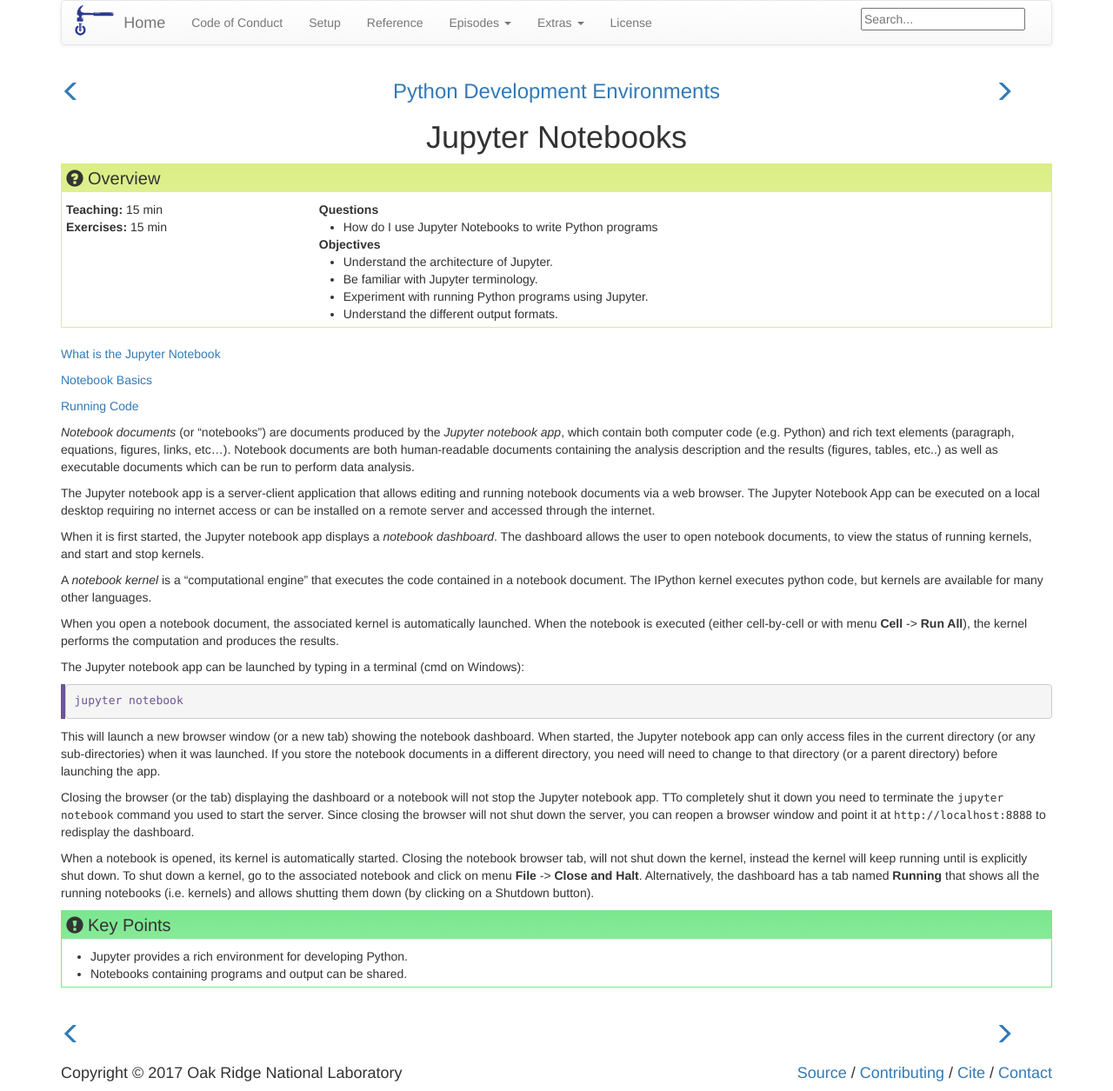
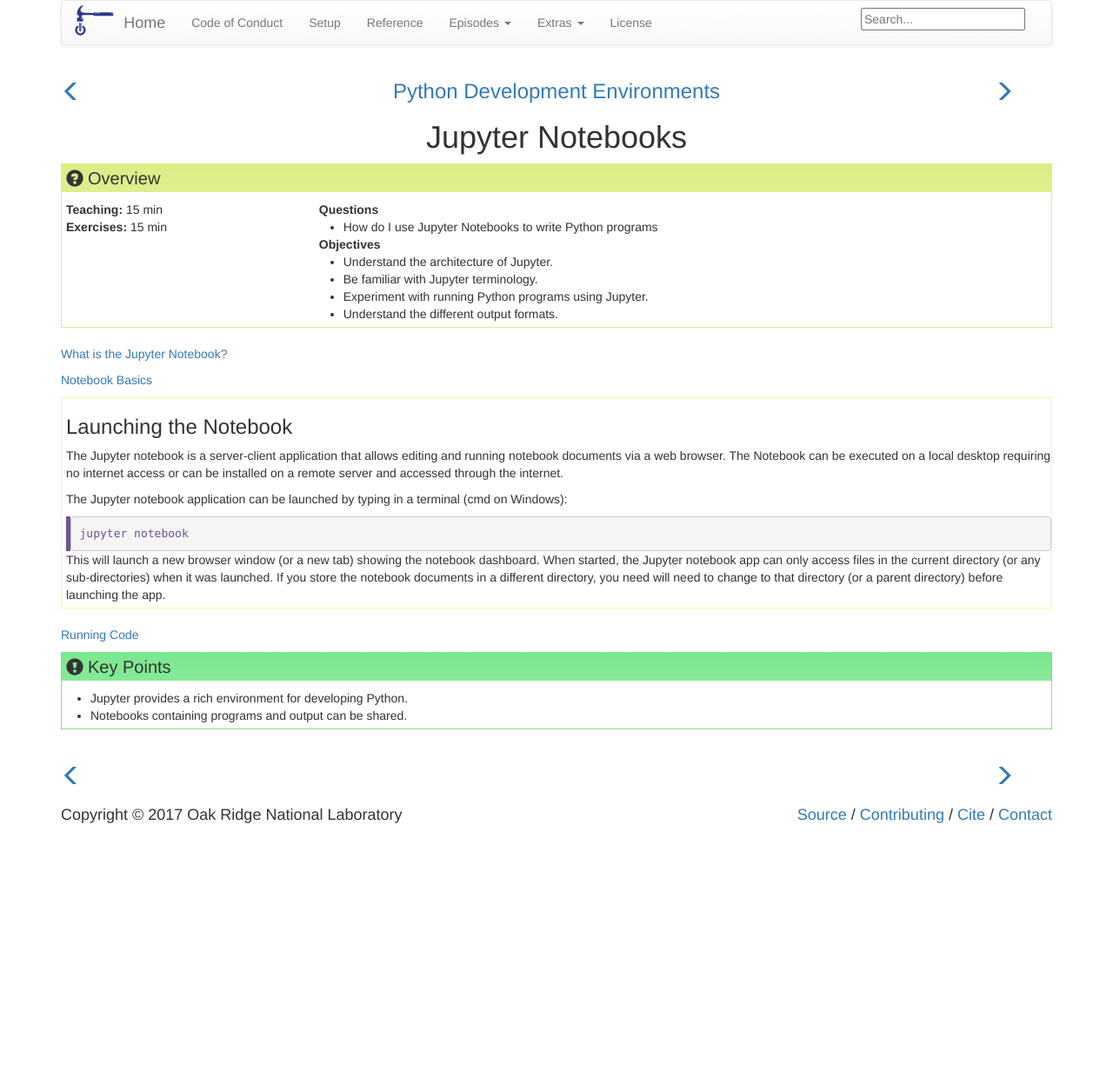
Before and after one commit to ornl-ssd/python-dev-env, a Jekyll site: the page built from _episodes/02-jupyter.md, in a window 1280 px wide. Shown: the whole page at 87% size. Built offline with Jekyll 4.4.1, drawn with Linux system fonts in a browser that asks for light colours; after the commit the page ends 958 px from its top, so only the background shows below that.

Commit message:
Use notebooks for content
Signed-off-by: Watson, Gregory <g.watson@computer.org>

```diff
--- a/_episodes/02-jupyter.md
+++ b/_episodes/02-jupyter.md
@@ -14,50 +14,27 @@
 - "Notebooks containing programs and output can be shared."
 ---
 
-[What is the Jupyter Notebook](https://github.com/jupyter/notebook/blob/master/docs/source/examples/Notebook/What%20is%20the%20Jupyter%20Notebook.ipynb)
+[What is the Jupyter Notebook?](https://github.com/jupyter/notebook/blob/master/docs/source/examples/Notebook/What%20is%20the%20Jupyter%20Notebook.ipynb)
 
 [Notebook Basics](https://github.com/jupyter/notebook/blob/master/docs/source/examples/Notebook/Notebook%20Basics.ipynb)
 
+> ### Launching the Notebook
+>
+> The Jupyter notebook is a server-client application that allows editing and running notebook documents via a
+> web browser. The Notebook can be executed on a local desktop requiring no internet access or can be installed
+> on a remote server and accessed through the internet.
+>
+> The Jupyter notebook application can be launched by typing in a terminal (cmd on Windows):
+>
+>~~~
+>jupyter notebook
+>~~~
+>{: .bash}
+>
+> This will launch a new browser window (or a new tab) showing the notebook dashboard. When started,
+> the Jupyter notebook app can only access files in the current directory (or any sub-directories) when
+> it was launched. If you store the notebook documents in a different directory, you need will need
+> to change to that directory (or a parent directory) before launching the app.
+{: .callout}
+
 [Running Code](https://github.com/jupyter/notebook/blob/master/docs/source/examples/Notebook/Running%20Code.ipynb)
-
-*Notebook documents* (or “notebooks”) are documents produced by the *Jupyter notebook app*, which contain both
-computer code (e.g. Python) and rich text elements (paragraph, equations, figures, links, etc...). Notebook
-documents are both human-readable documents containing the analysis description and the results (figures, tables, etc..)
-as well as executable documents which can be run to perform data analysis.
-
-The Jupyter notebook app is a server-client application that allows editing and running notebook documents
-via a web browser. The Jupyter Notebook App can be executed on a local desktop requiring no internet access
-or can be installed on a remote server and accessed through the internet.
-
-When it is first started, the Jupyter notebook app displays a *notebook dashboard*. The dashboard allows the
-user to open notebook documents, to view the status of running kernels, and start and stop kernels.
-
-A *notebook kernel* is a “computational engine” that executes the code contained in a notebook document.
-The IPython kernel executes python code, but kernels are available for many other languages.
-
-When you open a notebook document, the associated kernel is automatically launched. When the notebook is
-executed (either cell-by-cell or with menu **Cell** -> **Run All**), the kernel performs the computation and
-produces the results.
-
-The Jupyter notebook app can be launched by typing in a terminal (cmd on Windows):
-
-~~~
-jupyter notebook
-~~~
-{: .bash}
-
-This will launch a new browser window (or a new tab) showing the notebook dashboard. When started,
-the Jupyter notebook app can only access files in the current directory (or any sub-directories) when
-it was launched. If you store the notebook documents in a different directory, you need will need
-to change to that directory (or a parent directory) before launching the app.
-
-Closing the browser (or the tab) displaying the dashboard or a notebook will not stop the Jupyter notebook app.
-TTo completely shut it down you need to terminate the `jupyter notebook` command you used to start the server.
-Since closing the browser will not shut down the server, you can reopen a browser window and point it at
-`http://localhost:8888` to redisplay the dashboard.
-
-When a notebook is opened, its kernel is automatically started. Closing the notebook browser tab, will not shut
-down the kernel, instead the kernel will keep running until is explicitly shut down. To shut down a kernel, go
-to the associated notebook and click on menu **File** -> **Close and Halt**. Alternatively, the dashboard
-has a tab named **Running** that shows all the running notebooks (i.e. kernels) and allows shutting them
-down (by clicking on a Shutdown button).
```
